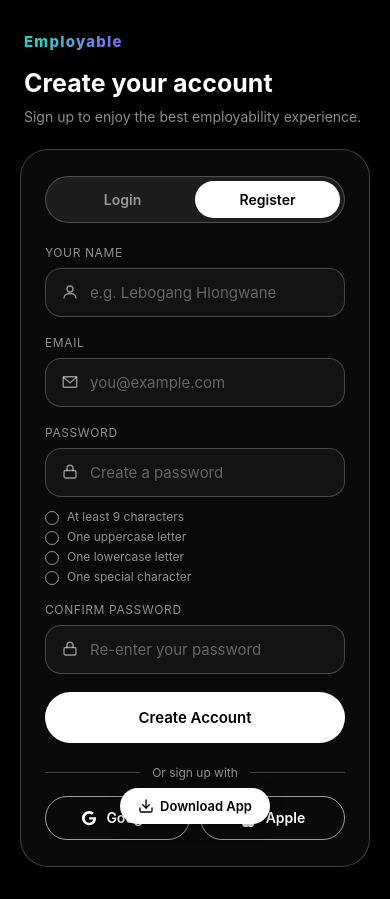
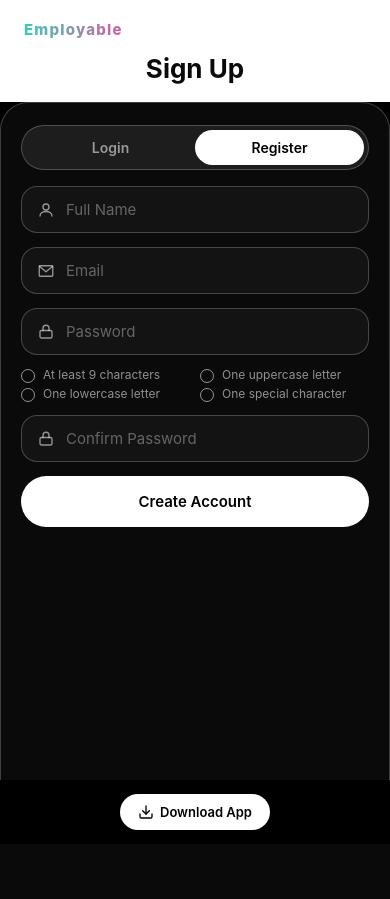
Before and after one commit to dsgnrcoza/mobile-employable, a Flask app: page /signup in a window 390 px wide. After the commit the page ends 830 px from the top, so only its background shows below. Run offline with Flask 3, Linux system fonts and the light colour scheme; some libraries are stand-ins or nearby versions.

Commit message:
Make login/signup fit one screen with no scrolling (#28)
* Make login/signup fit one screen with no scrolling

Compacts the auth card so everything is visible without scrolling on
a phone viewport: labels move into placeholders, remember-me and
social login are removed, and the card goes full-bleed edge-to-edge
with rounded top corners only. Adds subtle entrance/tap animations.

* Fix download button overlap and simplify auth page header

The Download App button was position:fixed and floated over the
bottom of the auth card once the card grew to fill the screen -- it's
now a normal-flow sibling below the card so it can never overlap it,
and its dropdown menu anchors relative to the button instead of the
viewport.

Also simplifies the area above the card to a white background with
just the wordmark and a centered "Login"/"Sign Up" title (no
subtext), and swaps the wordmark's gradient from
purple/pink/navy/turquoise to a brighter pink/purple/turquoise --
the navy stop was nearly invisible against black.

---------

Co-authored-by: Claude <noreply@anthropic.com>

```diff
--- a/app.py
+++ b/app.py
@@ -254,13 +254,11 @@ def login_page():
         return redirect(url_for("dashboard"))
 
     if request.method == "POST":
-        remember = bool(request.form.get("remember"))
         try:
-            result = auth.login(request.form.get("email", ""), request.form.get("password", ""), remember=remember)
+            result = auth.login(request.form.get("email", ""), request.form.get("password", ""))
             if result["status"] == "2fa_required":
                 session["pending_2fa_user_id"] = result["user_id"]
                 session["pending_code_purpose"] = "2fa_login"
-                session["pending_2fa_remember"] = remember
                 return redirect(url_for("verify_code_page"))
             return redirect(url_for("dashboard"))
         except auth.AuthError as e:
@@ -328,10 +326,9 @@ def verify_code_page():
             return render_template("verify_code.html", purpose=purpose)
 
         if purpose == "2fa_login":
-            remember = session.pop("pending_2fa_remember", True)
             session.pop("pending_2fa_user_id", None)
             session.pop("pending_code_purpose", None)
-            auth.log_in_user(user_id, remember=remember)
+            auth.log_in_user(user_id)
             return redirect(url_for("dashboard"))
 
         session.pop("pending_reset_user_id", None)
--- a/static/css/style.css
+++ b/static/css/style.css
@@ -115,22 +115,20 @@ a {
 /* ---------- Auth shell (login / signup / forgot password / verify / reset) ---------- */
 
 .auth-shell {
+  height: 100dvh;
   min-height: 100dvh;
   display: flex;
   flex-direction: column;
   background: var(--bg);
-  padding: 0 20px;
+  overflow: hidden;
 }
 
 .auth-card {
   flex: 1;
   display: flex;
   flex-direction: column;
-  justify-content: center;
   width: 100%;
-  max-width: 440px;
-  margin: 0 auto;
-  padding: 32px 0;
+  min-height: 0;
 }
 
 /* ---------- Login / Register tab switcher ---------- */
@@ -141,18 +139,19 @@ a {
   border: 1px solid var(--line);
   border-radius: 999px;
   padding: 4px;
-  margin-bottom: 22px;
+  margin-bottom: 16px;
 }
 
 .auth-tab {
   flex: 1;
   text-align: center;
-  padding: 10px 0;
+  padding: 9px 0;
   border-radius: 999px;
   font-size: 14px;
   font-weight: 600;
   color: var(--muted);
   text-decoration: none;
+  transition: background 0.18s ease, color 0.18s ease;
 }
 
 .auth-tab.active {
@@ -161,8 +160,10 @@ a {
 }
 
 .auth-visual {
-  padding: 0 4px 22px;
+  flex-shrink: 0;
+  padding: 20px 24px 18px;
   text-align: left;
+  background: #fff;
 }
 
 .auth-wordmark {
@@ -174,17 +175,18 @@ a {
 /* Brand wordmark treatment: applies to every "Employable" heading on the
    splash screen and the top of the auth screens. Animated gradient text
    that cycles continuously with no visible seam: the stop list repeats
-   the same 4 colors twice, background-size is exactly 2x, so sliding
+   the same 3 colors twice, background-size is exactly 2x, so sliding
    background-position from 0% to 100% moves exactly one full period —
    the frame at 100% is pixel-identical to the frame at 0%, so looping
    back never glitches. Linear timing (not ease) keeps the speed constant
-   through that loop point too. */
+   through that loop point too. Pink/purple/turquoise only -- an earlier
+   navy stop was too close to black to read against dark backgrounds. */
 .splash-logo,
 .auth-wordmark {
   background: linear-gradient(
     90deg,
-    #8b5cf6, #ec4899, #1e3a8a, #2dd4bf,
-    #8b5cf6, #ec4899, #1e3a8a, #2dd4bf
+    #ff3ea5, #a855f7, #2dd4bf,
+    #ff3ea5, #a855f7, #2dd4bf
   );
   background-size: 200% auto;
   -webkit-background-clip: text;
@@ -203,51 +205,75 @@ a {
   }
 }
 
-/* Headline + subtext sit in the dark area above the card (not inside
-   it), matching the reference layout. */
-.auth-headline {
+/* Page title (Login / Sign Up) sits centered in the white area above
+   the card, in place of the old left-aligned headline + subtext. */
+.auth-page-title {
   display: block;
-  font-size: 25px;
+  text-align: center;
+  font-size: 26px;
   font-weight: 700;
-  line-height: 1.3;
-  margin: 16px 0 6px;
-}
-
-.auth-headline-sub {
-  display: block;
-  color: var(--muted);
-  font-size: 14px;
-  line-height: 1.5;
+  color: #0a0a0a;
+  margin-top: 14px;
 }
 
 .auth-form-side {
-  flex: none;
-  padding: 0;
-}
-
-/* The rounded "sheet" every auth screen's form sits on. */
+  flex: 1;
+  min-height: 0;
+  display: flex;
+  flex-direction: column;
+}
+
+/* The rounded "sheet" every auth screen's form sits on -- full-bleed
+   left/right (no side margin), rounded only at the top so it reads as
+   anchored to the bottom of the screen. Fills whatever vertical space
+   is left below the headline (flex: 1) rather than being centered
+   with space around it, and everything inside is sized to fit that
+   space without needing to scroll; overflow-y is a safety net only,
+   for content that's still too tall on an unusually short screen. */
 .auth-form-box {
+  flex: 1;
+  min-height: 0;
+  overflow-y: auto;
   width: 100%;
   max-width: none;
   margin: 0;
   background: #0a0a0a;
   border: 1px solid var(--line);
-  border-radius: 28px;
-  padding: 26px 24px;
+  border-bottom: none;
+  border-radius: 28px 28px 0 0;
+  padding: 22px 20px calc(18px + env(safe-area-inset-bottom));
+  animation: auth-card-in 0.35s cubic-bezier(0.2, 0.8, 0.2, 1) both;
+}
+
+@keyframes auth-card-in {
+  from {
+    opacity: 0;
+    transform: translateY(16px);
+  }
+  to {
+    opacity: 1;
+    transform: translateY(0);
+  }
+}
+
+@media (prefers-reduced-motion: reduce) {
+  .auth-form-box {
+    animation: none;
+  }
 }
 
 .auth-form-box h1 {
-  font-size: 24px;
+  font-size: 22px;
   font-weight: 700;
-  margin-bottom: 6px;
+  margin-bottom: 4px;
 }
 
 .auth-form-box .sub {
   display: block;
   color: var(--muted);
-  font-size: 14px;
-  line-height: 1.5;
-  margin-bottom: 26px;
+  font-size: 13px;
+  line-height: 1.4;
+  margin-bottom: 18px;
 }
 
 /* ---------- Form fields ---------- */
@@ -256,7 +282,7 @@ a {
   display: flex;
   flex-direction: column;
   gap: 8px;
-  margin-bottom: 18px;
+  margin-bottom: 14px;
 }
 
 .field label {
@@ -289,11 +315,12 @@ a {
   border: 1px solid var(--line);
   color: var(--fg);
   font-size: 15px;
-  padding: 14px 16px;
+  padding: 13px 16px;
   outline: none;
   border-radius: 16px;
   font-family: inherit;
   width: 100%;
+  transition: border-color 0.15s ease, background 0.15s ease;
 }
 
 /* Must come after the shared .field input rule above (equal
@@ -334,9 +361,9 @@ a {
   list-style: none;
   margin: 4px 0 0;
   padding: 0;
-  display: flex;
-  flex-direction: column;
-  gap: 5px;
+  display: grid;
+  grid-template-columns: 1fr 1fr;
+  gap: 4px 10px;
 }
 
 .password-reqs li {
@@ -382,8 +409,12 @@ a {
   text-decoration: none;
   cursor: pointer;
   border: 1px solid transparent;
-  transition: opacity 0.15s ease, background 0.15s ease;
+  transition: opacity 0.15s ease, background 0.15s ease, transform 0.1s ease;
   font-family: inherit;
+}
+
+.btn:active {
+  transform: scale(0.97);
 }
 
 .btn-block {
@@ -431,93 +462,6 @@ a {
 .auth-switch a {
   color: var(--fg);
   text-decoration: underline;
-}
-
-/* ---------- Remember me / Forgot password row ---------- */
-
-.auth-row {
-  display: flex;
-  align-items: center;
-  justify-content: space-between;
-  margin: -6px 0 20px;
-  font-size: 13px;
-}
-
-.auth-checkbox {
-  display: flex;
-  align-items: center;
-  gap: 8px;
-  color: var(--muted);
-  cursor: pointer;
-}
-
-.auth-checkbox input {
-  width: 16px;
-  height: 16px;
-  accent-color: var(--fg);
-  cursor: pointer;
-}
-
-.auth-row a {
-  color: var(--fg);
-  text-decoration: underline;
-}
-
-/* ---------- Social login ---------- */
-
-.auth-divider {
-  display: flex;
-  align-items: center;
-  gap: 12px;
-  margin: 22px 0 16px;
-  color: var(--muted);
-  font-size: 12px;
-}
-
-.auth-divider::before,
-.auth-divider::after {
-  content: "";
-  flex: 1;
-  height: 1px;
-  background: var(--line);
-}
-
-.auth-social-row {
-  display: flex;
-  gap: 10px;
-}
-
-.auth-social-btn {
-  flex: 1;
-  display: flex;
-  align-items: center;
-  justify-content: center;
-  gap: 8px;
-  padding: 12px 0;
-  border-radius: 999px;
-  border: 1px solid var(--line-strong);
-  background: transparent;
-  color: var(--fg);
-  font-size: 14px;
-  font-weight: 600;
-  font-family: inherit;
-  cursor: pointer;
-}
-
-.auth-social-btn:hover {
-  background: var(--surface);
-}
-
-.auth-social-btn svg {
-  width: 18px;
-  height: 18px;
-}
-
-.auth-social-note {
-  text-align: center;
-  font-size: 12px;
-  color: var(--muted);
-  margin-top: 14px;
 }
 
 /* ---------- 6-digit code entry ---------- */
@@ -1960,13 +1904,22 @@ a {
   height: 16px;
 }
 
-/* ---------- Auth pages: small centered "Download App" button ---------- */
+/* ---------- Auth pages: small centered "Download App" button ----------
+   Lives in normal document flow as the last child of .auth-shell (flex,
+   shrink 0) below the card, rather than position:fixed floating over
+   the page -- a fixed pill would sit on top of whatever content is
+   underneath it, which is exactly the overlap this avoids now that the
+   card can extend all the way to the bottom of the screen. */
+
+.auth-download-wrap {
+  flex-shrink: 0;
+  position: relative;
+  display: flex;
+  justify-content: center;
+  padding: 14px 0 calc(14px + env(safe-area-inset-bottom));
+}
 
 .download-app-btn {
-  position: fixed;
-  bottom: 20px;
-  left: 50%;
-  transform: translateX(-50%);
   display: flex;
   align-items: center;
   gap: 6px;
@@ -1980,7 +1933,6 @@ a {
   font-family: inherit;
   cursor: pointer;
   box-shadow: 0 4px 16px rgba(0, 0, 0, 0.35);
-  z-index: 500;
 }
 
 .download-app-btn[hidden] {
@@ -2004,10 +1956,11 @@ a {
 }
 
 .download-app-menu {
-  position: fixed;
-  bottom: 66px;
+  position: absolute;
+  bottom: 100%;
   left: 50%;
   transform: translateX(-50%);
+  margin-bottom: 8px;
   background: #0a0a0a;
   border: 1px solid var(--line-strong);
   border-radius: 16px;
--- a/static/js/social-login.js
+++ /dev/null
@@ -1,20 +0,0 @@
-(function () {
-  "use strict";
-
-  // Google/Apple sign-in aren't wired up to a real OAuth provider yet
-  // (that needs real API credentials from each platform's developer
-  // console, which only the account owner can provision) -- so these
-  // say so plainly instead of pretending to work.
-  var note = document.getElementById("social-login-note");
-  if (!note) return;
-
-  function showComingSoon(provider) {
-    note.textContent = provider + " sign-in is coming soon.";
-    note.hidden = false;
-  }
-
-  var googleBtn = document.getElementById("google-login-btn");
-  var appleBtn = document.getElementById("apple-login-btn");
-  if (googleBtn) googleBtn.addEventListener("click", function () { showComingSoon("Google"); });
-  if (appleBtn) appleBtn.addEventListener("click", function () { showComingSoon("Apple"); });
-})();
--- a/templates/_download_app_button.html
+++ b/templates/_download_app_button.html
@@ -1,4 +1,5 @@
 <!-- Small centered "Download App" button: grab the app any time, mobile or desktop -->
+<div class="auth-download-wrap">
   <button type="button" class="download-app-btn" id="download-app-btn">
     <svg viewBox="0 0 24 24" fill="none" stroke="currentColor" stroke-width="2" stroke-linecap="round" stroke-linejoin="round"><path d="M21 15v4a2 2 0 0 1-2 2H5a2 2 0 0 1-2-2v-4"/><polyline points="7 10 12 15 17 10"/><line x1="12" y1="15" x2="12" y2="3"/></svg>
     Download App
@@ -8,3 +9,4 @@
     <button type="button" id="download-app-desktop-btn">Download for Desktop</button>
     <div id="download-app-note" class="download-app-note" hidden></div>
   </div>
+</div>
--- a/templates/signup.html
+++ b/templates/signup.html
@@ -6,8 +6,7 @@
 
     <div class="auth-visual">
       <div class="auth-wordmark">Employable<span class="dot">.</span></div>
-      <span class="auth-headline">Create your account</span>
-      <span class="auth-headline-sub">Sign up to enjoy the best employability experience.</span>
+      <span class="auth-page-title">Sign Up</span>
     </div>
 
     <div class="auth-form-side">
@@ -29,24 +28,21 @@
 
         <form method="POST" action="{{ url_for('signup_page') }}" autocomplete="off" id="signup-form">
           <div class="field">
-            <label for="full_name">Your Name</label>
             <div class="field-input-wrap">
               <svg class="field-icon" viewBox="0 0 24 24" fill="none" stroke="currentColor" stroke-width="1.8" stroke-linecap="round" stroke-linejoin="round"><circle cx="12" cy="8" r="4"/><path d="M4 20c0-4 4-6 8-6s8 2 8 6"/></svg>
-              <input type="text" id="full_name" name="full_name" placeholder="e.g. Lebogang Hlongwane" required maxlength="80">
+              <input type="text" id="full_name" name="full_name" placeholder="Full Name" required maxlength="80">
             </div>
           </div>
           <div class="field">
-            <label for="email">Email</label>
             <div class="field-input-wrap">
               <svg class="field-icon" viewBox="0 0 24 24" fill="none" stroke="currentColor" stroke-width="1.8" stroke-linecap="round" stroke-linejoin="round"><path d="M4 5h16a1 1 0 0 1 1 1v12a1 1 0 0 1-1 1H4a1 1 0 0 1-1-1V6a1 1 0 0 1 1-1z"/><path d="m3.5 6 8.5 7 8.5-7"/></svg>
-              <input type="email" id="email" name="email" placeholder="you@example.com" autocapitalize="off" autocorrect="off" spellcheck="false" required>
+              <input type="email" id="email" name="email" placeholder="Email" autocapitalize="off" autocorrect="off" spellcheck="false" required>
             </div>
           </div>
           <div class="field">
-            <label for="password">Password</label>
             <div class="field-input-wrap">
               <svg class="field-icon" viewBox="0 0 24 24" fill="none" stroke="currentColor" stroke-width="1.8" stroke-linecap="round" stroke-linejoin="round"><rect x="4" y="10" width="16" height="10" rx="2"/><path d="M8 10V7a4 4 0 0 1 8 0v3"/></svg>
-              <input type="password" id="password" name="password" placeholder="Create a password" required minlength="9">
+              <input type="password" id="password" name="password" placeholder="Password" required minlength="9">
             </div>
             <ul class="password-reqs" id="password-reqs">
               <li data-rule="length">At least 9 characters</li>
@@ -56,31 +52,19 @@
             </ul>
           </div>
           <div class="field">
-            <label for="confirm_password">Confirm Password</label>
             <div class="field-input-wrap">
               <svg class="field-icon" viewBox="0 0 24 24" fill="none" stroke="currentColor" stroke-width="1.8" stroke-linecap="round" stroke-linejoin="round"><rect x="4" y="10" width="16" height="10" rx="2"/><path d="M8 10V7a4 4 0 0 1 8 0v3"/></svg>
-              <input type="password" id="confirm_password" name="confirm_password" placeholder="Re-enter your password" required minlength="9">
+              <input type="password" id="confirm_password" name="confirm_password" placeholder="Confirm Password" required minlength="9">
             </div>
           </div>
           <button type="submit" class="btn btn-gold btn-block">Create Account</button>
         </form>
-
-        <div class="auth-divider"><span>Or sign up with</span></div>
-        <div class="auth-social-row">
-          <button type="button" class="auth-social-btn" id="google-login-btn">
-            <svg viewBox="0 0 24 24"><path fill="currentColor" d="M21.35 11.1h-9.17v2.98h5.4c-.23 1.4-1.62 4.1-5.4 4.1-3.25 0-5.9-2.69-5.9-6s2.65-6 5.9-6c1.85 0 3.09.79 3.8 1.47l2.6-2.5C17.09 3.47 14.9 2.5 12.18 2.5c-5.28 0-9.55 4.28-9.55 9.5s4.27 9.5 9.55 9.5c5.51 0 9.17-3.87 9.17-9.32 0-.63-.07-1.11-.15-1.58z"/></svg>
-            Google
-          </button>
-          <button type="button" class="auth-social-btn" id="apple-login-btn">
-            <svg viewBox="0 0 24 24"><path fill="currentColor" d="M16.3 2c.15 1.2-.34 2.4-1.02 3.24-.7.86-1.86 1.52-2.98 1.43-.17-1.16.4-2.38 1.05-3.14C14.06 2.62 15.25 2.03 16.3 2zm3.9 16.3c-.53 1.2-.78 1.74-1.46 2.8-.95 1.47-2.28 3.3-3.94 3.32-1.47.02-1.85-.96-3.85-.95-2 .01-2.42.97-3.89.95-1.66-.02-2.92-1.67-3.87-3.14C1.06 17.9 0.6 13.8 2.35 11.02c1.02-1.62 2.7-2.65 4.4-2.68 1.55-.03 2.7 1.05 3.83 1.05 1.1 0 2.55-1.3 4.3-1.11.73.03 2.8.3 4.13 2.2-.11.07-2.47 1.44-2.44 4.3.03 3.4 2.99 4.53 3.06 4.57z"/></svg>
-            Apple
-          </button>
-        </div>
-        <div id="social-login-note" class="auth-social-note" hidden></div>
       </div>
     </div>
 
   </div>
+
+  {% include "_download_app_button.html" %}
 </div>
 
 <div class="celebrate-overlay" id="celebrate-overlay" hidden>
@@ -91,11 +75,8 @@
     <button type="button" class="btn btn-gold btn-block" id="celebrate-continue-btn">Continue</button>
   </div>
 </div>
-
-{% include "_download_app_button.html" %}
 {% endblock %}
 {% block extra_scripts %}
 <script src="{{ url_for('static', filename='js/signup.js') }}"></script>
 <script src="{{ url_for('static', filename='js/download-app.js') }}"></script>
-<script src="{{ url_for('static', filename='js/social-login.js') }}"></script>
 {% endblock %}
```
Also changed, not shown: auth.py (+4 -14 lines), templates/login.html (+6 -27 lines). Lines whose indentation alone changed are shown as unchanged.
